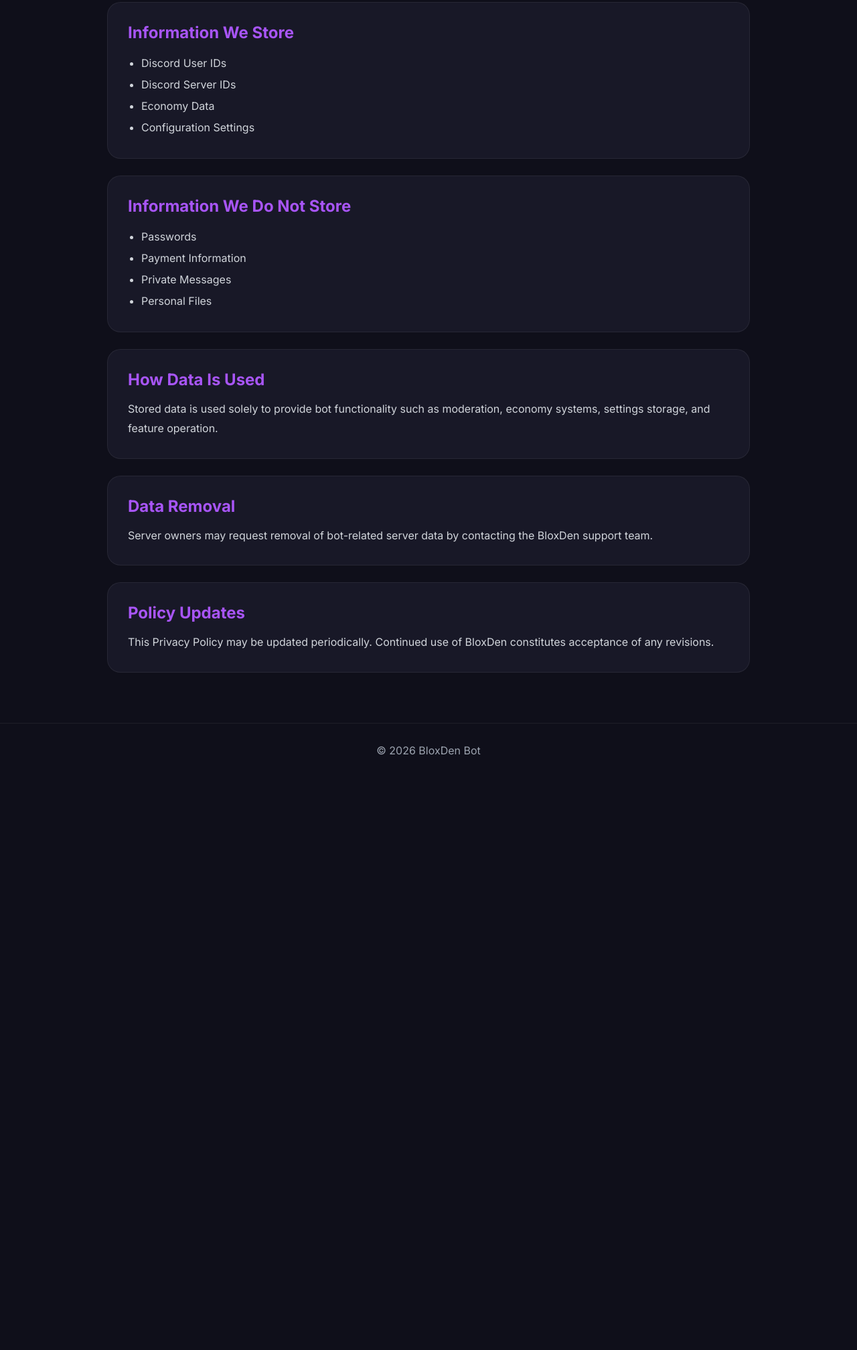
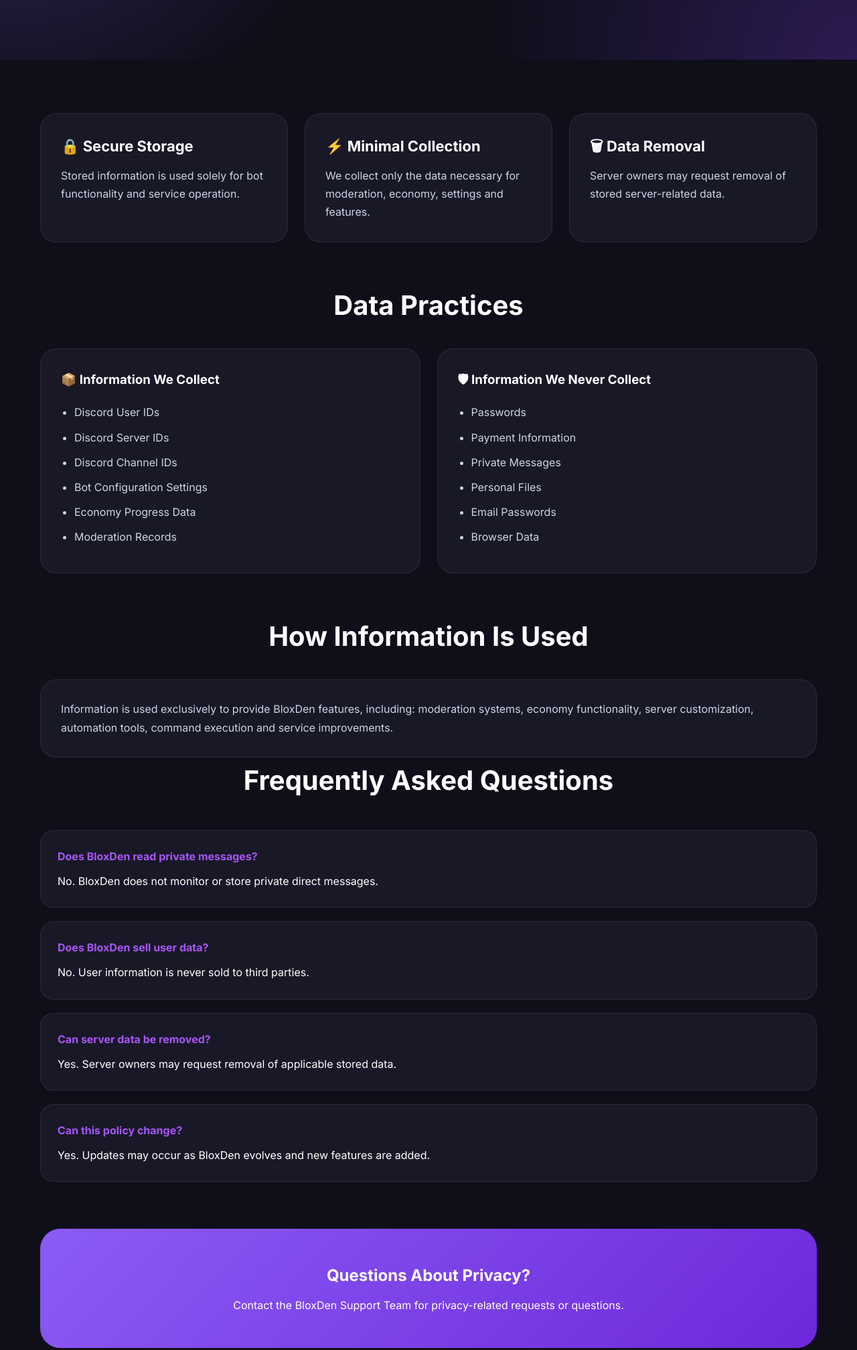
Before and after one commit to NotGood-star/BloxDen-Website, a plain HTML site: page privacy.html in a window 1280 px wide. Shown: the part 424-2439 px from the top of the page at 67% size. Before the commit the page ends 1584 px from the top, so only its background shows below. Drawn offline with Linux system fonts and the light colour scheme.

Commit message:
Update privacy.html

```diff
--- a/privacy.html
+++ b/privacy.html
@@ -5,14 +5,20 @@
 <meta name="viewport" content="width=device-width, initial-scale=1.0">
 <title>BloxDen - Privacy Policy</title>
 
-<link href="https://fonts.googleapis.com/css2?family=Inter:wght@400;600;700;800&display=swap" rel="stylesheet">
+<link href="https://fonts.googleapis.com/css2?family=Inter:wght@400;500;600;700;800&display=swap" rel="stylesheet">
 
 <style>
-*{margin:0;padding:0;box-sizing:border-box;}
+*{
+margin:0;
+padding:0;
+box-sizing:border-box;
+}
+
 body{
 font-family:'Inter',sans-serif;
 background:#0f0f1a;
 color:white;
+line-height:1.7;
 }
 
 nav{
@@ -22,6 +28,9 @@
 padding:20px 8%;
 background:rgba(15,15,26,.9);
 backdrop-filter:blur(10px);
+position:sticky;
+top:0;
+z-index:1000;
 }
 
 .logo{
@@ -37,10 +46,11 @@
 color:white;
 text-decoration:none;
 margin-left:20px;
+opacity:.9;
 }
 
 .hero{
-padding:100px 8%;
+padding:120px 8%;
 text-align:center;
 background:
 radial-gradient(circle at top left,#8b5cf655 0%,transparent 40%),
@@ -48,49 +58,130 @@
 }
 
 .hero h1{
-font-size:56px;
+font-size:64px;
 margin-bottom:15px;
 }
 
 .hero p{
+max-width:700px;
+margin:auto;
 color:#c9c9d6;
+font-size:18px;
 }
 
 .container{
-max-width:1000px;
+max-width:1200px;
 margin:auto;
-padding:50px 20px;
+padding:80px 20px;
+}
+
+.grid{
+display:grid;
+grid-template-columns:repeat(auto-fit,minmax(280px,1fr));
+gap:25px;
+margin-bottom:60px;
 }
 
 .card{
 background:#181827;
-border:1px solid #ffffff10;
-border-radius:20px;
+border:1px solid rgba(255,255,255,.08);
+border-radius:24px;
 padding:30px;
-margin-bottom:25px;
 }
 
-.card h2{
-margin-bottom:15px;
+.card h3{
+margin-bottom:12px;
+font-size:22px;
+}
+
+.card p{
+color:#cbd5e1;
+}
+
+.section-title{
+font-size:40px;
+margin-bottom:30px;
+text-align:center;
+}
+
+.data-grid{
+display:grid;
+grid-template-columns:repeat(auto-fit,minmax(350px,1fr));
+gap:25px;
+margin-bottom:60px;
+}
+
+.data-box{
+background:#181827;
+border-radius:24px;
+padding:30px;
+border:1px solid rgba(255,255,255,.08);
+}
+
+.data-box h3{
+margin-bottom:20px;
+}
+
+.data-box ul{
+padding-left:20px;
+}
+
+.data-box li{
+margin-bottom:10px;
+color:#d1d5db;
+}
+
+.faq{
+display:grid;
+gap:20px;
+margin-top:40px;
+}
+
+.faq-item{
+background:#181827;
+padding:25px;
+border-radius:20px;
+border:1px solid rgba(255,255,255,.08);
+}
+
+.faq-item h4{
+margin-bottom:10px;
 color:#a855f7;
 }
 
-.card ul{
-padding-left:20px;
-line-height:2;
-color:#d1d5db;
+.contact{
+background:linear-gradient(135deg,#8b5cf6,#6d28d9);
+padding:50px;
+border-radius:30px;
+text-align:center;
+margin-top:70px;
 }
 
-.card p{
-color:#d1d5db;
-line-height:1.8;
+.contact h2{
+margin-bottom:10px;
 }
 
 footer{
 text-align:center;
-padding:30px;
-border-top:1px solid #ffffff10;
+padding:35px;
+border-top:1px solid rgba(255,255,255,.08);
 color:#9ca3af;
+}
+
+footer a{
+color:#a855f7;
+text-decoration:none;
+}
+
+@media(max-width:768px){
+
+.hero h1{
+font-size:42px;
+}
+
+.section-title{
+font-size:30px;
+}
 }
 </style>
 </head>
@@ -108,59 +199,132 @@
 
 <section class="hero">
 <h1>Privacy Policy</h1>
-<p>Effective Date: June 2026</p>
+
+<p>
+Your privacy matters. BloxDen only collects the minimum information
+required to provide bot features and operate reliably.
+</p>
 </section>
 
 <div class="container">
 
+<div class="grid">
+
 <div class="card">
-<h2>Information We Store</h2>
+<h3>🔒 Secure Storage</h3>
+<p>
+Stored information is used solely for bot functionality and service operation.
+</p>
+</div>
+
+<div class="card">
+<h3>⚡ Minimal Collection</h3>
+<p>
+We collect only the data necessary for moderation, economy, settings and features.
+</p>
+</div>
+
+<div class="card">
+<h3>🗑 Data Removal</h3>
+<p>
+Server owners may request removal of stored server-related data.
+</p>
+</div>
+
+</div>
+
+<h2 class="section-title">Data Practices</h2>
+
+<div class="data-grid">
+
+<div class="data-box">
+<h3>📦 Information We Collect</h3>
+
 <ul>
 <li>Discord User IDs</li>
 <li>Discord Server IDs</li>
-<li>Economy Data</li>
-<li>Configuration Settings</li>
+<li>Discord Channel IDs</li>
+<li>Bot Configuration Settings</li>
+<li>Economy Progress Data</li>
+<li>Moderation Records</li>
 </ul>
+
 </div>
 
-<div class="card">
-<h2>Information We Do Not Store</h2>
+<div class="data-box">
+<h3>🛡 Information We Never Collect</h3>
+
 <ul>
 <li>Passwords</li>
 <li>Payment Information</li>
 <li>Private Messages</li>
 <li>Personal Files</li>
+<li>Email Passwords</li>
+<li>Browser Data</li>
 </ul>
+
 </div>
 
-<div class="card">
-<h2>How Data Is Used</h2>
-<p>
-Stored data is used solely to provide bot functionality such as moderation,
-economy systems, settings storage, and feature operation.
-</p>
 </div>
 
+<h2 class="section-title">How Information Is Used</h2>
+
 <div class="card">
-<h2>Data Removal</h2>
+
 <p>
-Server owners may request removal of bot-related server data by contacting
-the BloxDen support team.
+Information is used exclusively to provide BloxDen features, including:
+moderation systems, economy functionality, server customization,
+automation tools, command execution and service improvements.
 </p>
+
 </div>
 
-<div class="card">
-<h2>Policy Updates</h2>
+<h2 class="section-title">Frequently Asked Questions</h2>
+
+<div class="faq">
+
+<div class="faq-item">
+<h4>Does BloxDen read private messages?</h4>
+<p>No. BloxDen does not monitor or store private direct messages.</p>
+</div>
+
+<div class="faq-item">
+<h4>Does BloxDen sell user data?</h4>
+<p>No. User information is never sold to third parties.</p>
+</div>
+
+<div class="faq-item">
+<h4>Can server data be removed?</h4>
+<p>Yes. Server owners may request removal of applicable stored data.</p>
+</div>
+
+<div class="faq-item">
+<h4>Can this policy change?</h4>
+<p>Yes. Updates may occur as BloxDen evolves and new features are added.</p>
+</div>
+
+</div>
+
+<div class="contact">
+
+<h2>Questions About Privacy?</h2>
+
 <p>
-This Privacy Policy may be updated periodically. Continued use of BloxDen
-constitutes acceptance of any revisions.
+Contact the BloxDen Support Team for privacy-related requests or questions.
 </p>
+
 </div>
 
 </div>
 
 <footer>
+
 © 2026 BloxDen Bot
+
+<br><br>
+
+<a href="terms.html">Terms of Service</a>
+
 </footer>
 
 </body>
```
